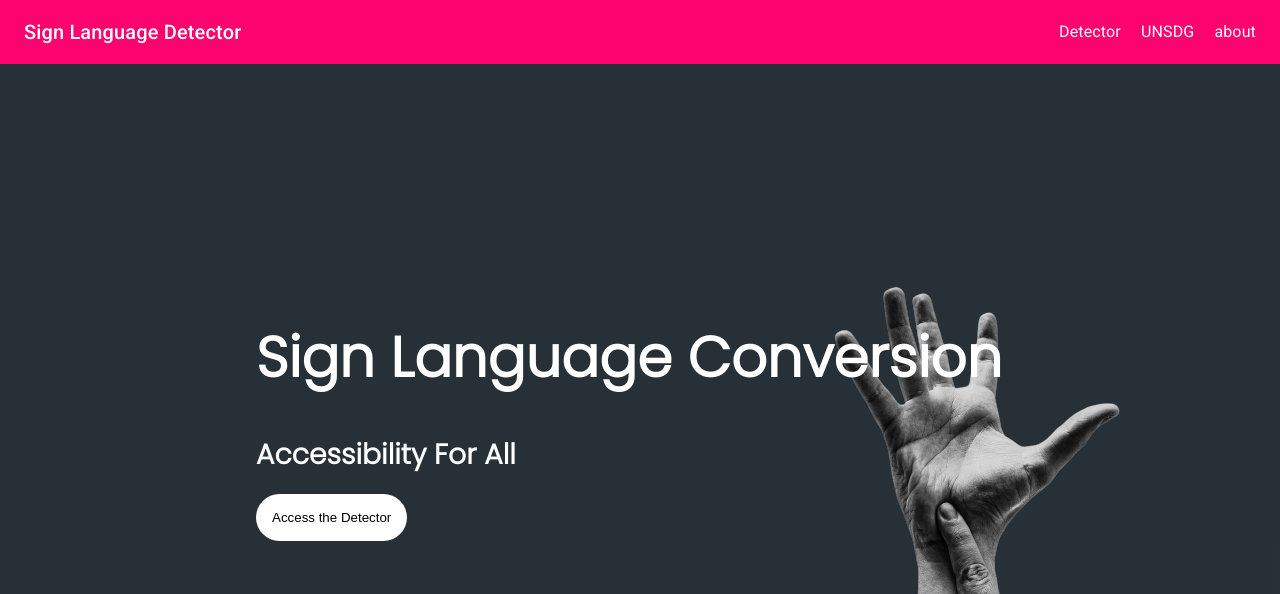
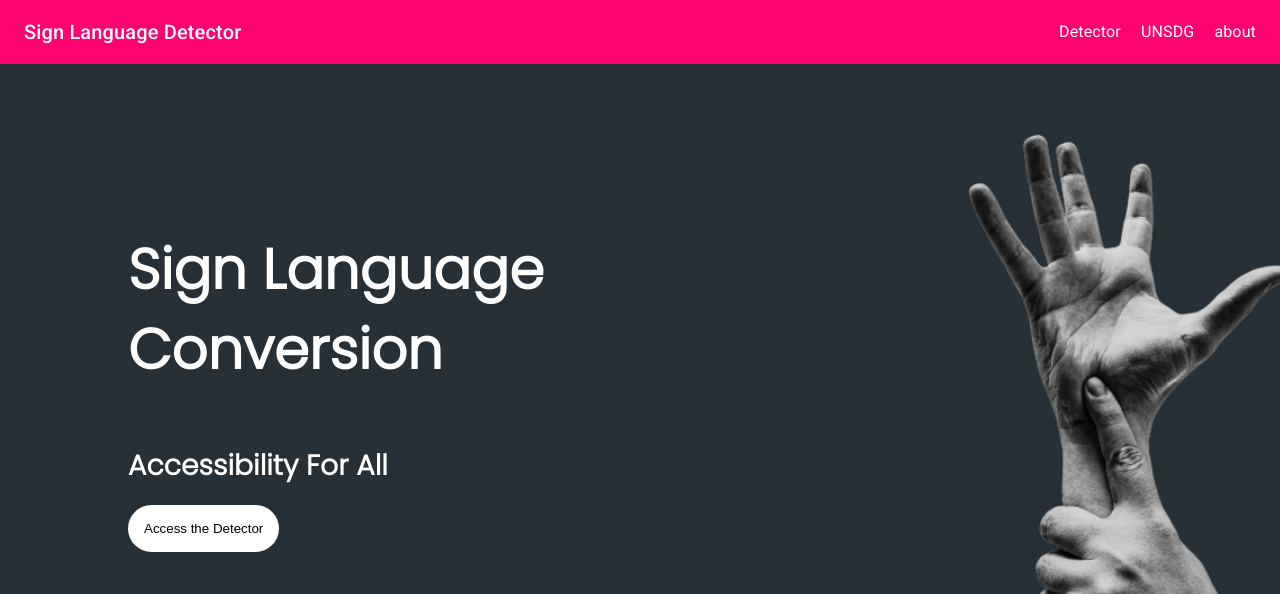
Before and after one commit to yasserelsaid/SignLanguageDetector, a Next.js app: page / in a window 1280 px wide. Shown: the top 594 px of the page. Built offline with nearby package versions, Linux system fonts and the light colour scheme.

Commit message:
updated home

```diff
--- a/pages/index.js
+++ b/pages/index.js
@@ -10,23 +10,35 @@ import Link from "next/link";
 const useStyles = makeStyles((theme) => ({
   container: {},
 
-  main: { height: "60vh", background: "#273036", zIndex: "1" },
+  main: {
+    height: "75vh",
+    background: "#273036",
+    zIndex: "1",
+    display: "flex",
+    flexDirection: "row",
+  },
   img: {
     height: "500px",
     borderRadius: "20px",
     margin: "16px",
   },
   signup: {
-    position: "absolute",
-    top: "35%",
-    marginLeft: "20%",
+    width: "50%",
+    margin: "auto",
+    display: "flex",
+    flexDirection: "column",
+    paddingTop: "10%",
     color: "white",
     fontFamily: "Poppins",
     zIndex: "1",
+    marginBottom: "24px",
+    height: "800px",
   },
   subtitle: {
-    width: "80%",
+    width: "60%",
     margin: "auto",
+
+    paddingTop: "5%",
     display: "flex",
     flexDirection: "column",
     justifyContent: "center",
@@ -60,10 +72,8 @@ const useStyles = makeStyles((theme) => ({
     borderRadius: "25px",
   },
   landingImgContainer: {
-    position: "absolute",
-    top: "28%",
-    right: "8%",
-    borderRadius: "25px",
+    width: "30%",
+    marginTop: "auto",
   },
 }));
 
@@ -81,19 +91,18 @@ export default function Index() {
             </a>
           </Link>
         </div>
-
         <div className={classes.landingImgContainer}>
-          <img src="/home_page_sign.png"></img>
+          <img height="688" src="/home_page_sign.png"></img>
         </div>
       </div>
 
-      <svg xmlns="http://www.w3.org/2000/svg" viewBox="0 0 1440 320">
+      {/* <svg xmlns="http://www.w3.org/2000/svg" viewBox="0 0 1440 320">
         <path
           fill="#273036"
           fill-opacity="1"
           d="M0,320L60,293.3C120,267,240,213,360,170.7C480,128,600,96,720,117.3C840,139,960,213,1080,240C1200,267,1320,245,1380,234.7L1440,224L1440,0L1380,0C1320,0,1200,0,1080,0C960,0,840,0,720,0C600,0,480,0,360,0C240,0,120,0,60,0L0,0Z"
         ></path>
-      </svg>
+      </svg> */}
       <div className={classes.subtitle}>
         <div className={classes.iconContainer}>
           <img
```
